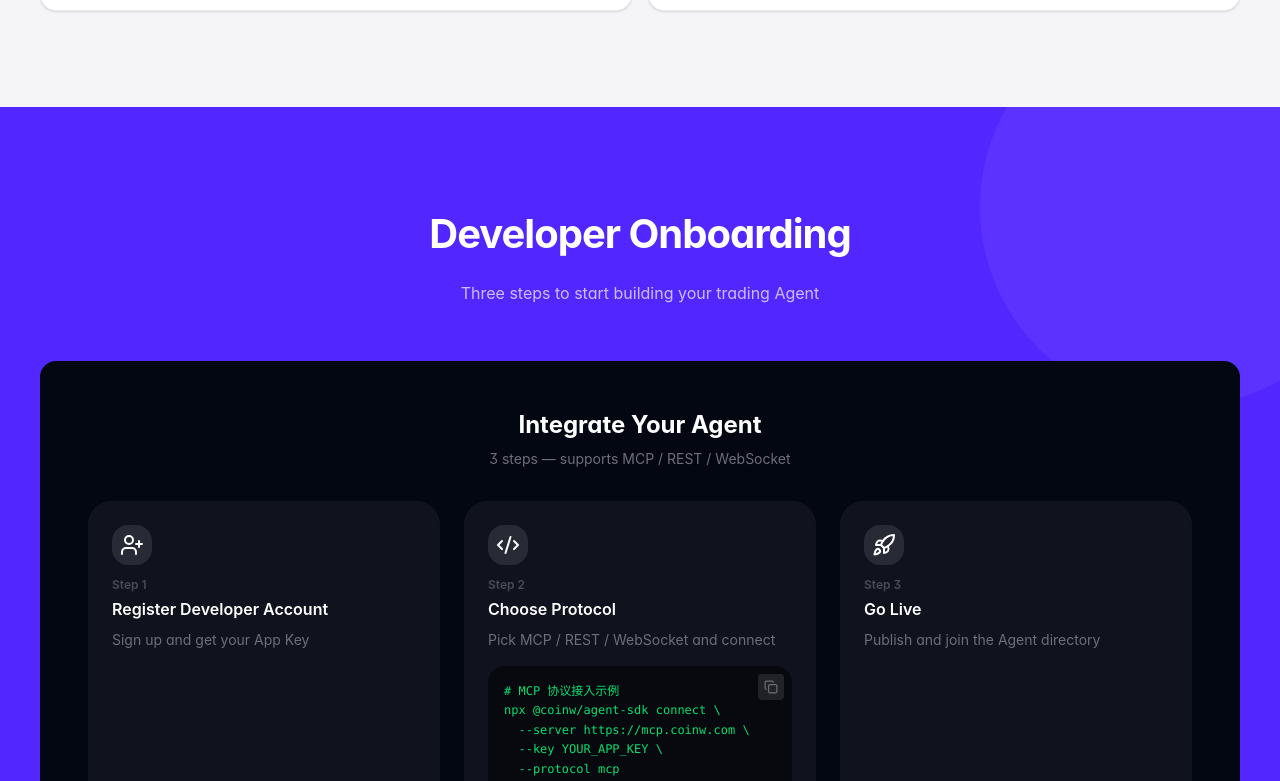
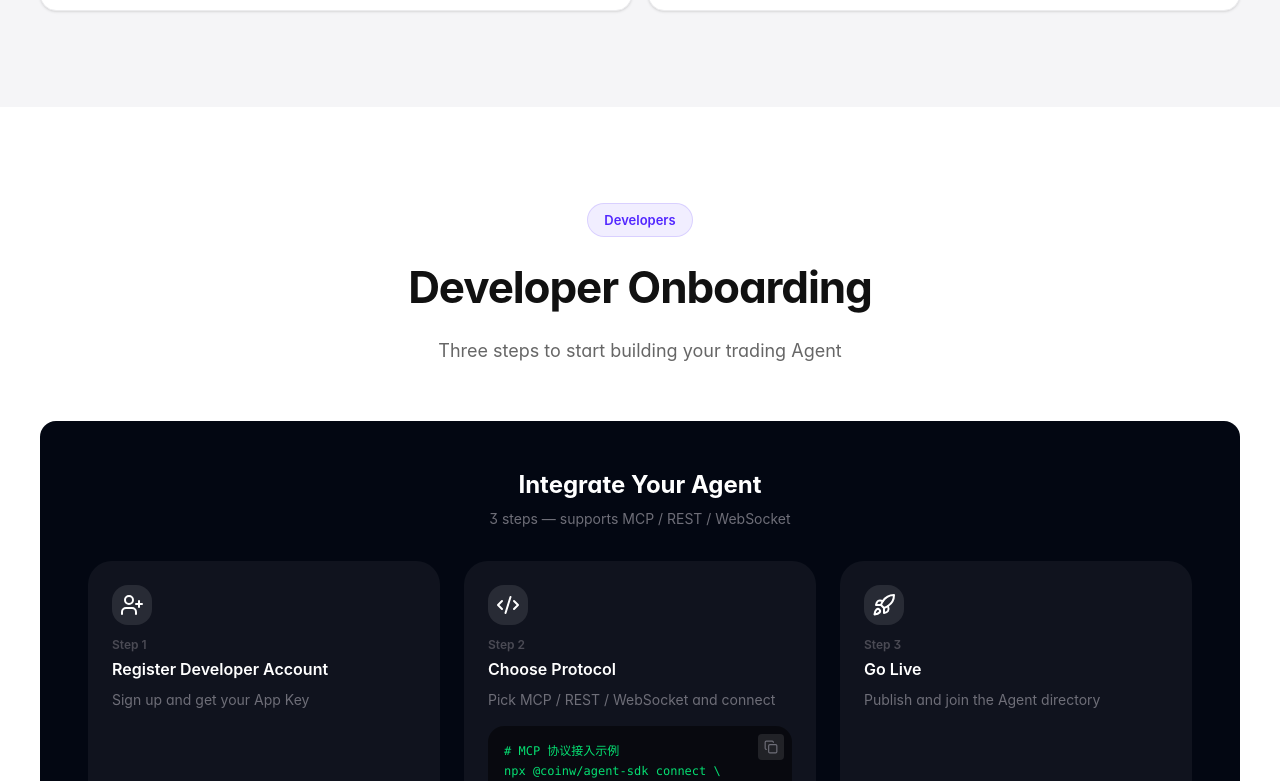
Before and after one commit to XXCRYPTO77/xxcrypto-gtm, a Next.js app: page /act3 in a window 1280 px wide. Shown: the part 7619-8400 px from the top of the page. Built offline with nearby package versions, Linux system fonts and the light colour scheme; a web font is replaced by a local one.

Commit message:
fix: Developer Onboarding section — white bg instead of purple

```diff
--- a/src/modules/ecosystem/index.tsx
+++ b/src/modules/ecosystem/index.tsx
@@ -356,20 +356,21 @@ export default function EcosystemModule() {
         </div>
       </section>
 
-      {/* Section 9: Developer Onboarding — Purple bg */}
-      <section className="bg-[#5227ff] py-24 relative overflow-hidden">
-        <div className="absolute -top-[100px] -right-[100px] w-[400px] h-[400px] rounded-full bg-white/5 pointer-events-none" />
-        <div className="absolute -bottom-[150px] -left-[50px] w-[300px] h-[300px] rounded-full border-2 border-white/8 pointer-events-none" />
-        <div className="max-w-[1280px] mx-auto px-10 relative z-10">
-          <h2 className="text-[40px] font-bold text-white text-center mb-4 tracking-tight">
+      {/* Section 9: Developer Onboarding — White bg */}
+      <section className="bg-white py-24">
+        <div className="max-w-[1280px] mx-auto px-10">
+          <div className="text-center mb-4">
+            <span className="inline-flex items-center px-4 py-1.5 bg-[rgba(82,39,255,0.08)] border border-[rgba(82,39,255,0.15)] rounded-full text-[13px] font-semibold text-[#5227ff]">
+              {isZh ? '开发者' : 'Developers'}
+            </span>
+          </div>
+          <h2 className="text-[44px] font-bold text-[#111] text-center mb-4 tracking-tight">
             {isZh ? '开发者入驻' : 'Developer Onboarding'}
           </h2>
-          <p className="text-base text-white/70 text-center mb-14">
+          <p className="text-lg text-[#666] text-center mb-14 max-w-[600px] mx-auto">
             {isZh ? '三步开始构建你的交易 Agent' : 'Three steps to start building your trading Agent'}
           </p>
-          <div style={{ '--color-ink': '#FFFFFF', '--color-muted': 'rgba(255,255,255,0.7)', '--color-surface': 'rgba(255,255,255,0.1)', '--color-border': 'rgba(255,255,255,0.15)', '--color-page': 'transparent' } as React.CSSProperties}>
-            <IntegrationGuide isZh={isZh} />
-          </div>
+          <IntegrationGuide isZh={isZh} />
         </div>
       </section>
 
```
